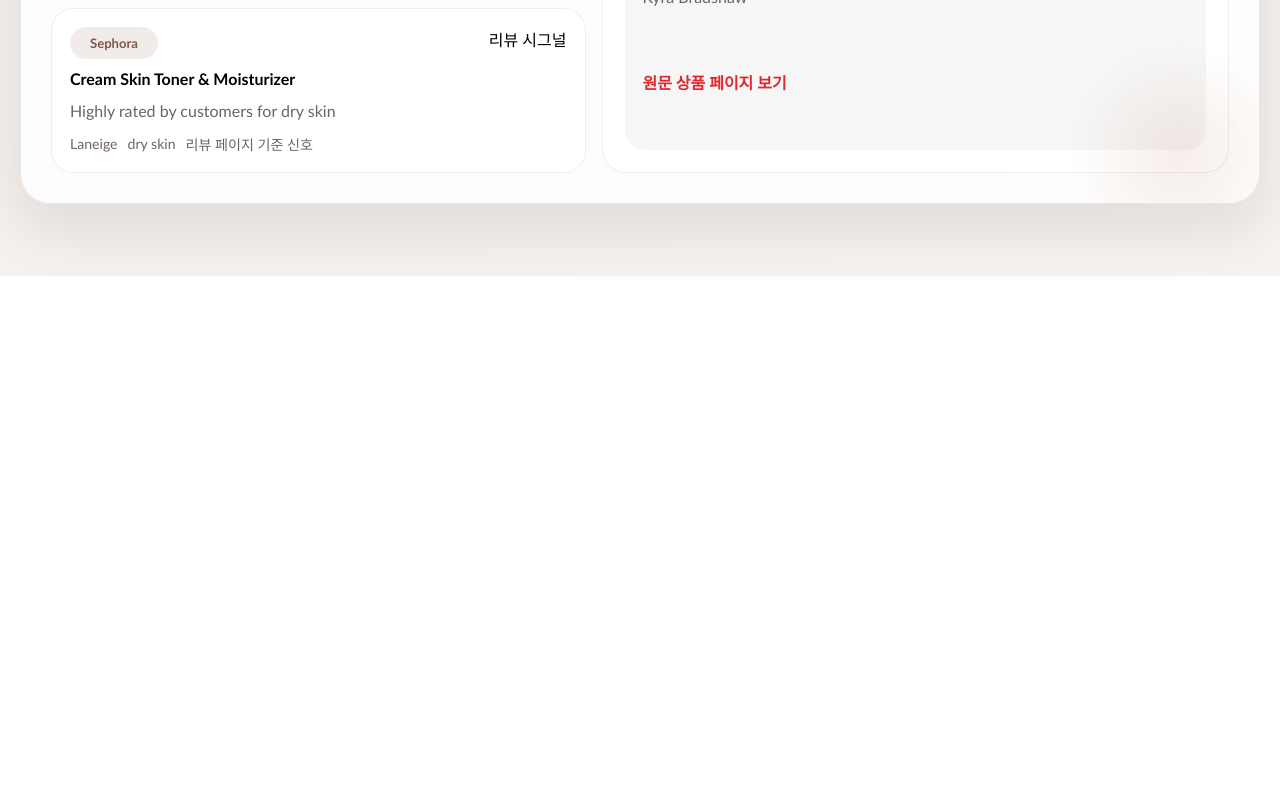
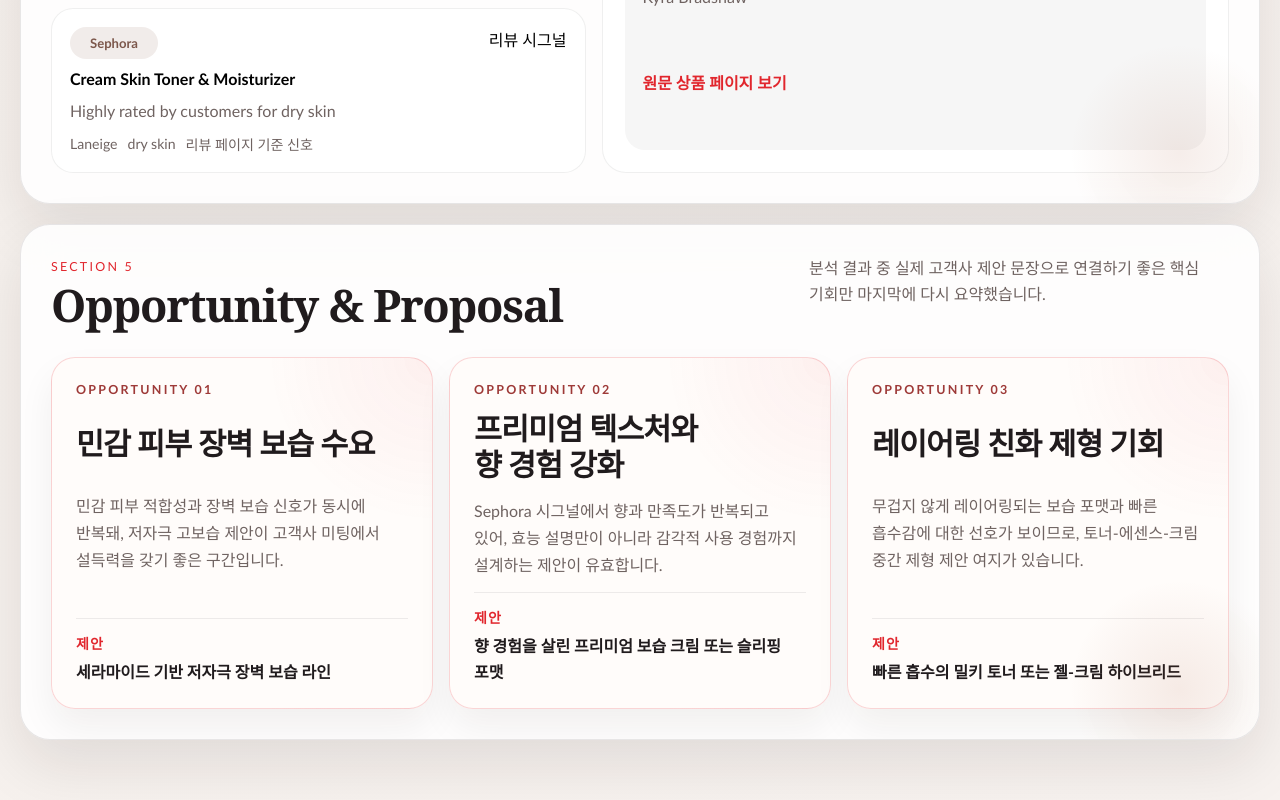
Before and after one commit to daseul1226/cosmax-consumer-sensing-portfolio, a Next.js app: page / in a window 1280 px wide. Shown: the part 6033-6833 px from the top of the page. Before the commit the page ends 6309 px from the top, so only its background shows below. Built offline with nearby package versions, Linux system fonts and the light colour scheme; a web font is replaced by a local one.

Commit message:
Add final proposal summary section

```diff
--- a/app/globals.css
+++ b/app/globals.css
@@ -233,7 +233,8 @@
 .dashboard-grid,
 .channel-grid,
 .opportunity-grid,
-.evidence-layout {
+.evidence-layout,
+.proposal-summary-grid {
   display: grid;
   gap: 16px;
 }
@@ -471,6 +472,10 @@
   grid-template-columns: repeat(2, minmax(0, 1fr));
 }
 
+.proposal-summary-grid {
+  grid-template-columns: repeat(3, minmax(0, 1fr));
+}
+
 .channel-card dl {
   display: grid;
   grid-template-columns: repeat(2, minmax(0, 1fr));
@@ -512,6 +517,57 @@
   border-radius: 24px;
   border: 1px solid rgba(32, 27, 29, 0.07);
   background: rgba(255, 255, 255, 0.92);
+}
+
+.proposal-summary-card {
+  display: grid;
+  gap: 14px;
+  min-height: 100%;
+  padding: 24px;
+  border-radius: 24px;
+  border: 1px solid rgba(225, 38, 45, 0.18);
+  background:
+    radial-gradient(circle at top right, rgba(225, 38, 45, 0.06), transparent 32%),
+    rgba(255, 252, 250, 0.96);
+  box-shadow: 0 18px 36px rgba(31, 19, 21, 0.06);
+}
+
+.proposal-summary-index {
+  color: #9e3a38;
+  font-size: 0.78rem;
+  font-weight: 800;
+  letter-spacing: 0.18em;
+  text-transform: uppercase;
+}
+
+.proposal-summary-card h3 {
+  font-size: 1.9rem;
+  line-height: 1.18;
+}
+
+.proposal-summary-card p {
+  color: var(--muted);
+  line-height: 1.7;
+}
+
+.proposal-summary-note {
+  display: grid;
+  gap: 6px;
+  margin-top: auto;
+  padding-top: 14px;
+  border-top: 1px solid rgba(32, 27, 29, 0.08);
+}
+
+.proposal-summary-note strong {
+  color: var(--accent);
+  font-size: 0.88rem;
+  letter-spacing: 0.08em;
+}
+
+.proposal-summary-note span {
+  color: var(--ink);
+  font-weight: 600;
+  line-height: 1.6;
 }
 
 .opportunity-card.active {
@@ -672,7 +728,8 @@
   .evidence-layout,
   .stats-grid,
   .workflow-strip,
-  .dashboard-grid {
+  .dashboard-grid,
+  .proposal-summary-grid {
     grid-template-columns: 1fr;
   }
 
--- a/components/portfolio-dashboard.tsx
+++ b/components/portfolio-dashboard.tsx
@@ -140,6 +140,7 @@
   const analysis = analyzePortfolioData(filteredEvidence);
   const activeOpportunity =
     analysis.opportunityCards.find((card) => card.id === activeOpportunityId) ?? analysis.opportunityCards[0] ?? null;
+  const finalProposalCards = analysis.opportunityCards.slice(0, 3);
   const selectedEvidence =
     (activeOpportunity?.evidenceItems ?? analysis.enrichedEvidence).find((item) => item.id === selectedEvidenceId) ??
     (activeOpportunity?.evidenceItems ?? analysis.enrichedEvidence)[0] ??
@@ -578,6 +579,30 @@
           </div>
         )}
       </section>
+
+      <section className="section-card">
+        <div className="section-heading">
+          <div>
+            <span className="section-index">Section 5</span>
+            <h2>Opportunity & Proposal</h2>
+          </div>
+          <p>분석 결과 중 실제 고객사 제안 문장으로 연결하기 좋은 핵심 기회만 마지막에 다시 요약했습니다.</p>
+        </div>
+
+        <div className="proposal-summary-grid">
+          {finalProposalCards.map((card, index) => (
+            <article className="proposal-summary-card" key={`summary-${card.id}`}>
+              <span className="proposal-summary-index">{`OPPORTUNITY ${String(index + 1).padStart(2, "0")}`}</span>
+              <h3>{card.title}</h3>
+              <p>{card.summary}</p>
+              <div className="proposal-summary-note">
+                <strong>제안</strong>
+                <span>{card.proposalConcept}</span>
+              </div>
+            </article>
+          ))}
+        </div>
+      </section>
     </main>
   );
 }
```
